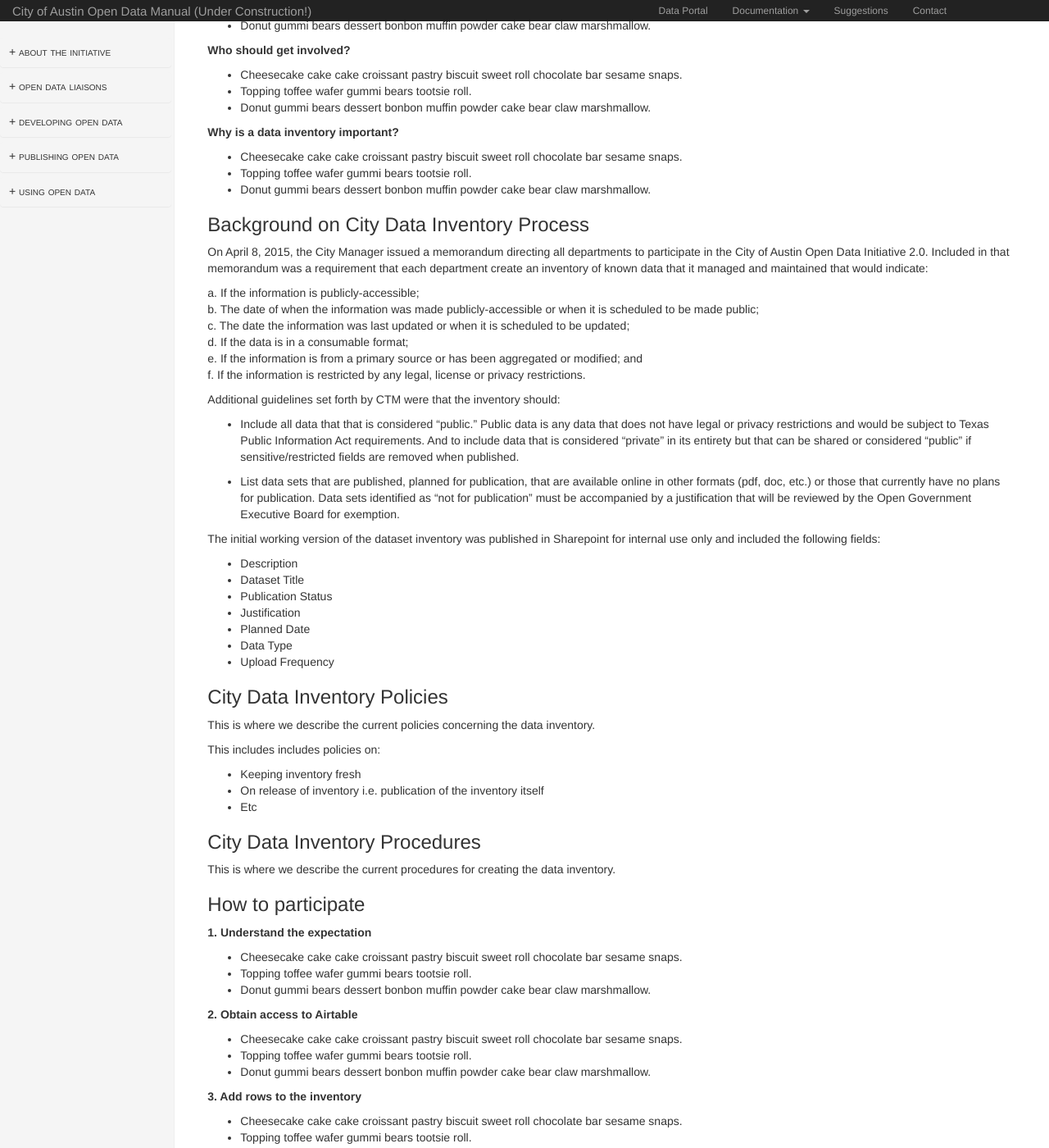
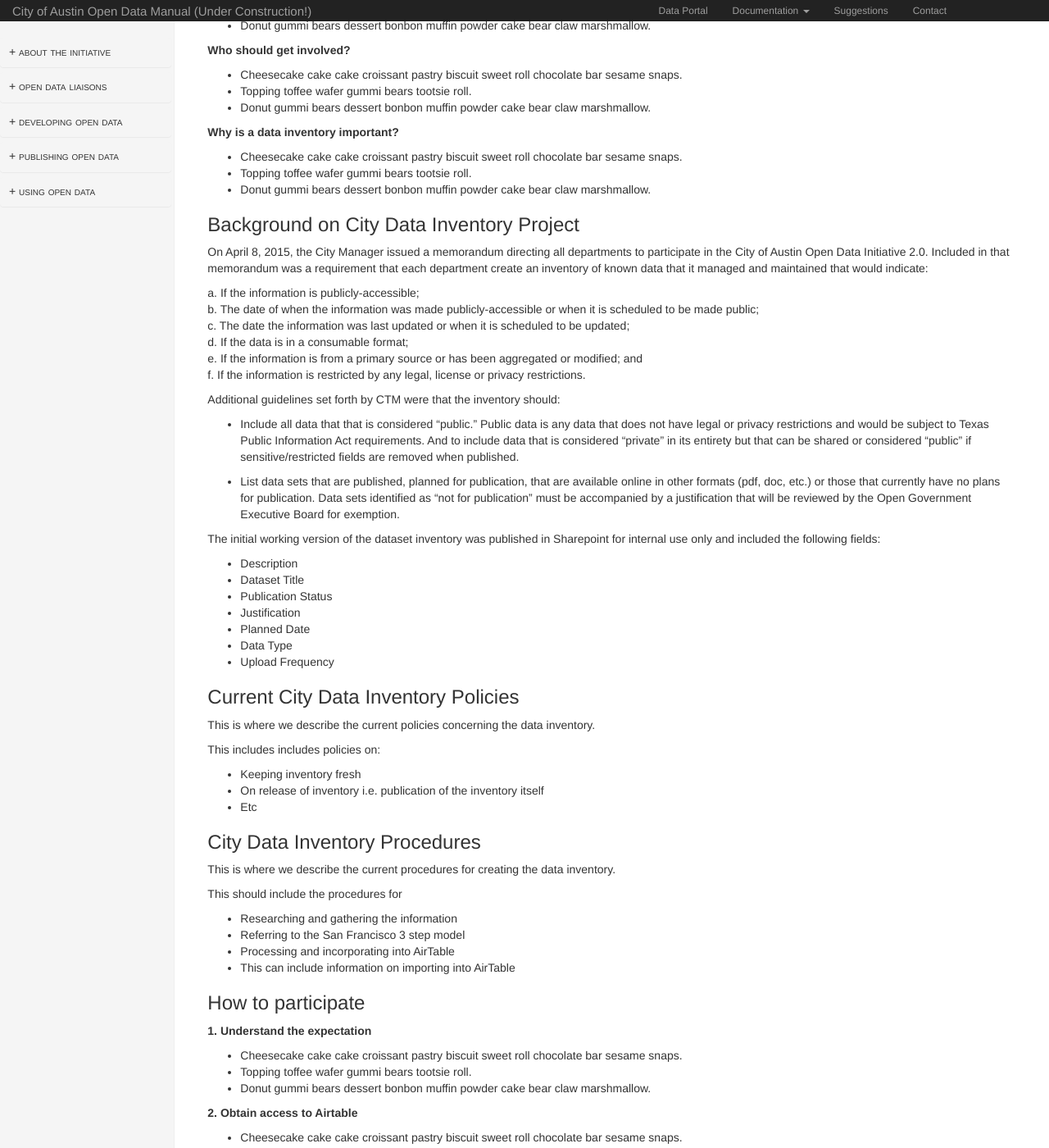
Before and after one commit to cityofaustin/open-data-manual, a Jekyll site: the page built from inventory.md, in a window 1280 px wide and 1400 px high, scrolled down 357 px. Shown: the whole window at 82% size. Built offline with Jekyll 4.4.1, drawn with Linux system fonts in a browser that asks for light colours; nearby versions of some CDN libraries.

Commit message:
Update inventory.md

```diff
--- a/inventory.md
+++ b/inventory.md
@@ -33,7 +33,7 @@ file: inventory.md
 * Donut gummi bears dessert bonbon muffin powder cake bear claw marshmallow.
 
 
-## Background on City Data Inventory Process
+## Background on City Data Inventory Project
 
 On April 8, 2015, the City Manager issued a memorandum directing all departments to participate in the City of Austin Open Data Initiative 2.0. Included in that memorandum was a requirement that each department create an inventory of known data that it managed and maintained that would indicate:
 
@@ -60,7 +60,7 @@ The initial working version of the dataset inventory was published in Sharepoint
 * Data Type
 * Upload Frequency
 
-## City Data Inventory Policies
+## Current City Data Inventory Policies
 
 This is where we describe the current policies concerning the data inventory.
 
@@ -75,6 +75,12 @@ This includes includes policies on:
 
 This is where we describe the current procedures for creating the data inventory.
 
+This should include the procedures for
+
+- Researching and gathering the information
+-   Referring to the San Francisco 3 step model
+- Processing and incorporating into AirTable
+-   This can include information on importing into AirTable
 
 
 ## How to participate
```
